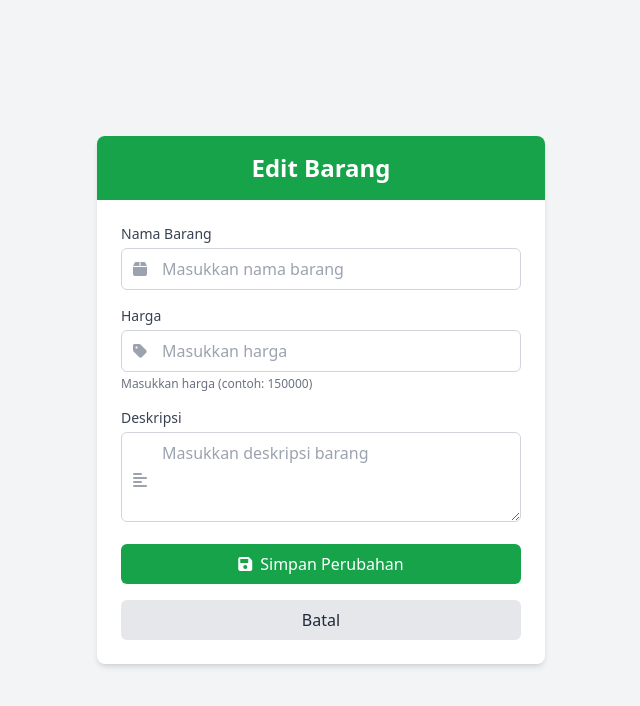
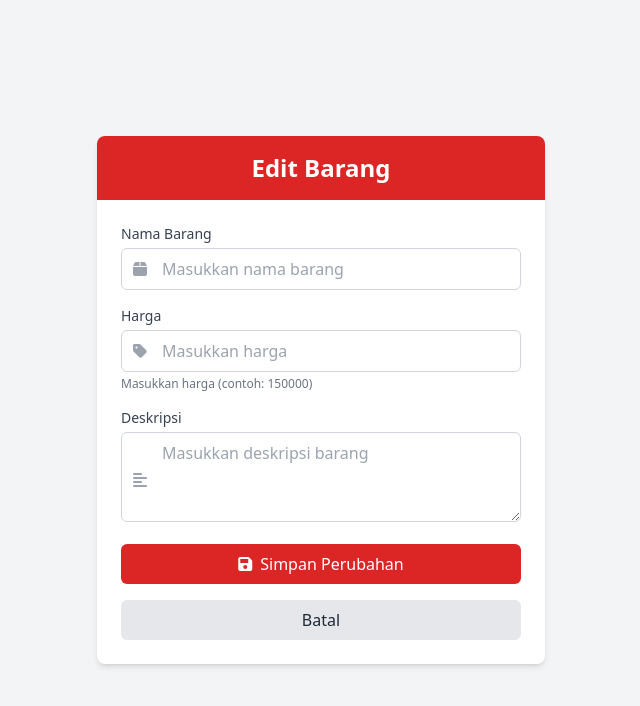
Before and after one commit to ARVLogam/my-flask-app, a Flask app: template templates/editBarang.html in a window 1280 px wide. Shown: the top 706 px of the page, without its empty margins (319-959 px from the left). Run offline with Flask 3, Linux system fonts and the light colour scheme; the template is opened without the code that fills it, so the values that code supplies are empty; some libraries are stand-ins or nearby versions.

Commit message:
Update editBarang.html

```diff
--- a/templates/editBarang.html
+++ b/templates/editBarang.html
@@ -14,7 +14,7 @@
     {% include 'flashProtection.html' %}
     <div class="w-full max-w-md bg-white rounded-lg shadow-md overflow-hidden">
       <!-- Header Form -->
-      <div class="bg-green-600 py-4 px-6">
+      <div class="bg-red-600 py-4 px-6">
         <h1 class="text-2xl font-bold text-white text-center">Edit Barang</h1>
       </div>
 
@@ -42,7 +42,7 @@
               type="text"
               id="nama_barang"
               name="nama_barang"
-              class="w-full pl-10 p-2 border border-gray-300 rounded-md focus:outline-none focus:ring-2 focus:ring-green-500 focus:border-transparent"
+              class="w-full pl-10 p-2 border border-gray-300 rounded-md focus:outline-none focus:ring-2 focus:ring-red-500 focus:border-transparent"
               placeholder="Masukkan nama barang"
               value="{{ barang[1] if barang else '' }}"
               required
@@ -68,7 +68,7 @@
               type="number"
               id="harga"
               name="harga"
-              class="w-full pl-10 p-2 border border-gray-300 rounded-md focus:outline-none focus:ring-2 focus:ring-green-500 focus:border-transparent"
+              class="w-full pl-10 p-2 border border-gray-300 rounded-md focus:outline-none focus:ring-2 focus:ring-red-500 focus:border-transparent"
               value="{{ barang[2] if barang else '' }}"
               placeholder="Masukkan harga"
               required
@@ -111,7 +111,7 @@
         <!-- Submit Button -->
         <button
           type="submit"
-          class="w-full bg-green-600 text-white py-2 px-4 rounded-md hover:bg-green-700 transition duration-300 flex items-center justify-center"
+          class="w-full bg-red-600 text-white py-2 px-4 rounded-md hover:bg-red-700 transition duration-300 flex items-center justify-center"
         >
           <i class="fas fa-save mr-2"></i> Simpan Perubahan
         </button>
```
